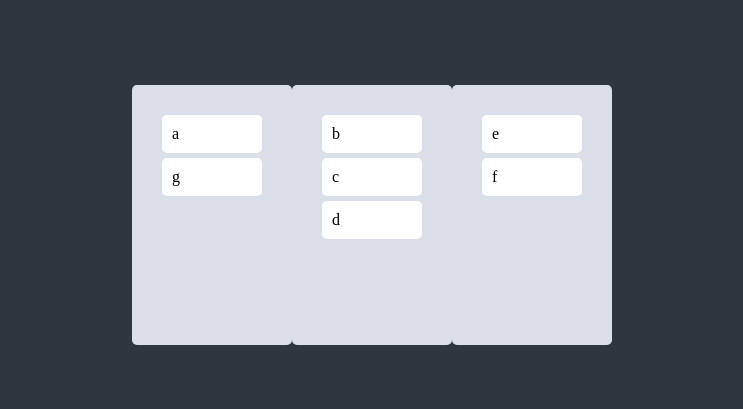
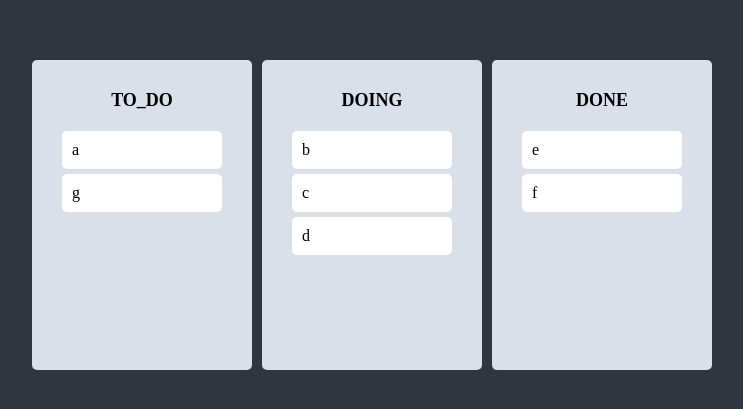
Before and after one commit to tlsgmltjd/Trello-app, a React (Vite) app: page / in a window 1280 px wide. Shown: the part 185-594 px from the top of the page, without its empty margins (268-1011 px from the left). Built offline with nearby package versions, Linux system fonts and the light colour scheme.

Commit message:
same board movemment

```diff
--- a/src/App.tsx
+++ b/src/App.tsx
@@ -1,13 +1,7 @@
-import {
-  DragDropContext,
-  Draggable,
-  DropResult,
-  Droppable,
-} from "react-beautiful-dnd";
+import { DragDropContext, DropResult } from "react-beautiful-dnd";
 import { useRecoilState } from "recoil";
 import styled from "styled-components";
 import { toDoState } from "./atoms";
-import DragabblCard from "./Components/DragabbleCard";
 import Board from "./Components/Board";
 
 const Container = styled.div`
@@ -16,7 +10,7 @@ const Container = styled.div`
 
 const Wrapper = styled.div`
   display: flex;
-  max-width: 480px;
+  max-width: 680px;
   width: 100%;
   height: 100vh;
   margin: 0 auto;
@@ -27,21 +21,24 @@ const Wrapper = styled.div`
 const Boards = styled.div`
   display: grid;
   width: 100%;
+  gap: 10px;
   grid-template-columns: repeat(3, 1fr);
 `;
 
 export default function App() {
   const [toDos, setToDos] = useRecoilState(toDoState);
 
-  const onDragEnd = ({ draggableId, destination, source }: DropResult) => {
-    if (destination) {
-      setToDos((oldTodos) => {
-        const copyToDos = [...oldTodos];
-        // 1) Delete item on source.index
-        copyToDos.splice(source.index, 1);
-        // 2) Put back the item on the destination.index
-        copyToDos.splice(Number(destination?.index), 0, draggableId);
-        return [...copyToDos];
+  const onDragEnd = (info: DropResult) => {
+    const { draggableId, destination, source } = info;
+
+    if (destination?.droppableId === source.droppableId) {
+      // same board movement
+      setToDos((allBoards) => {
+        const copy = [...allBoards[source.droppableId]];
+        copy.splice(source.index, 1);
+        copy.splice(destination?.index, 0, draggableId);
+
+        return { ...toDos, [source.droppableId]: copy };
       });
     }
   };
--- a/src/Components/Board.tsx
+++ b/src/Components/Board.tsx
@@ -6,7 +6,15 @@ const Wrapper = styled.div`
   padding: 30px;
   background: ${(props) => props.theme.boardColor};
   border-radius: 5px;
-  min-height: 200px;
+  min-height: 250px;
+`;
+
+const BoardTitle = styled.h1`
+  font-size: 18px;
+  font-weight: 600;
+  width: 100%;
+  text-align: center;
+  margin-bottom: 20px;
 `;
 
 interface IBoardProps {
@@ -16,9 +24,10 @@ interface IBoardProps {
 
 export default function Board({ toDos, boardId }: IBoardProps) {
   return (
-    <Droppable droppableId="one">
+    <Droppable droppableId={boardId}>
       {(provider) => (
         <Wrapper ref={provider.innerRef} {...provider.droppableProps}>
+          <BoardTitle>{boardId}</BoardTitle>
           {toDos.map((toDo, index) => (
             <DragabbleCard key={toDo} toDo={toDo} index={index} />
           ))}
--- a/src/atoms.tsx
+++ b/src/atoms.tsx
@@ -1,14 +1,14 @@
 import { atom, selector } from "recoil";
 
-interface ITodoState {
+export interface ITodoState {
   [key: string]: string[];
 }
 
 export const toDoState = atom<ITodoState>({
   key: "toDo",
   default: {
-    to_do: ["a", "g"],
-    doing: ["b", "c", "d"],
-    done: ["e", "f"],
+    TO_DO: ["a", "g"],
+    DOING: ["b", "c", "d"],
+    DONE: ["e", "f"],
   },
 });
```
